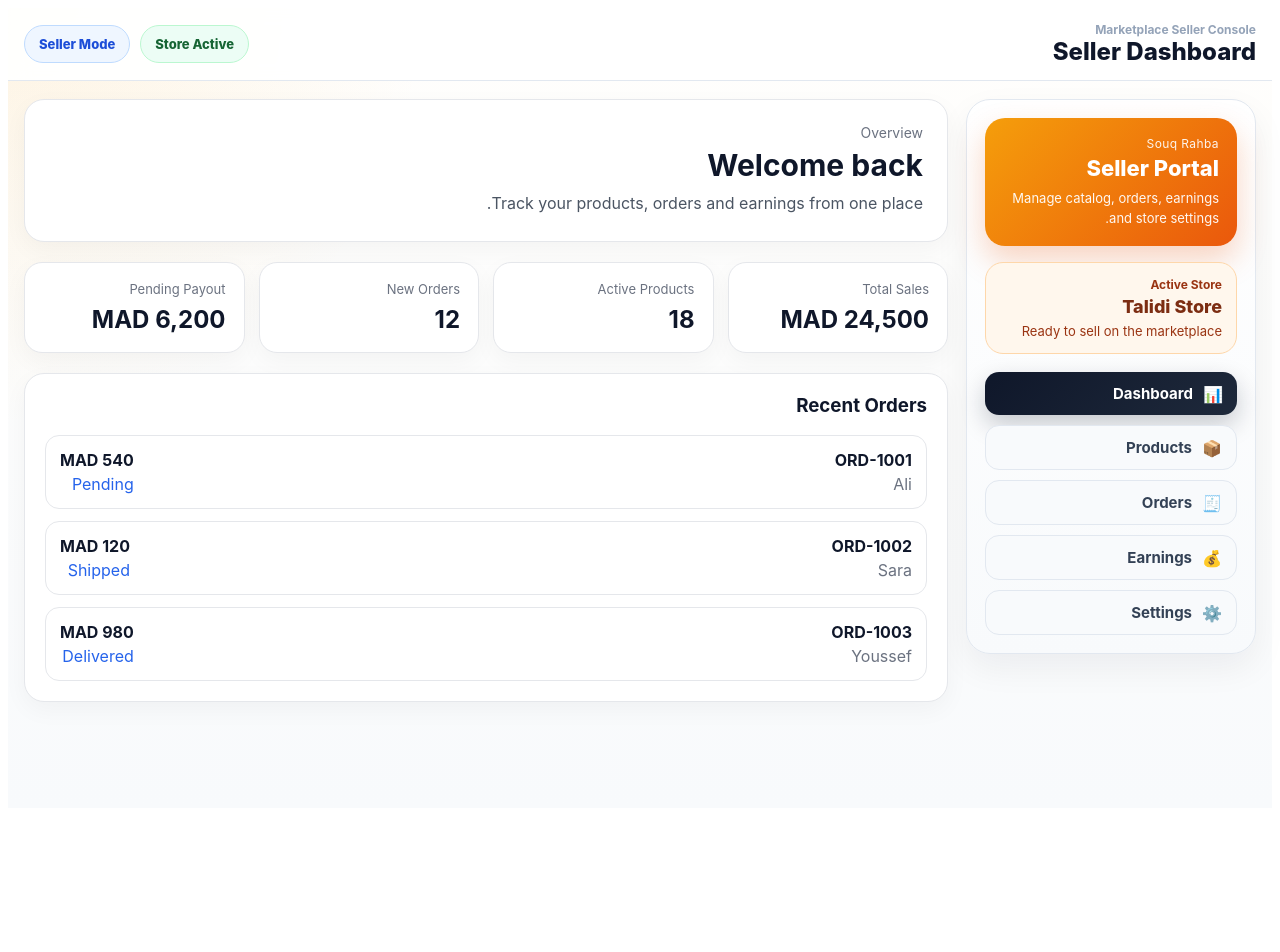
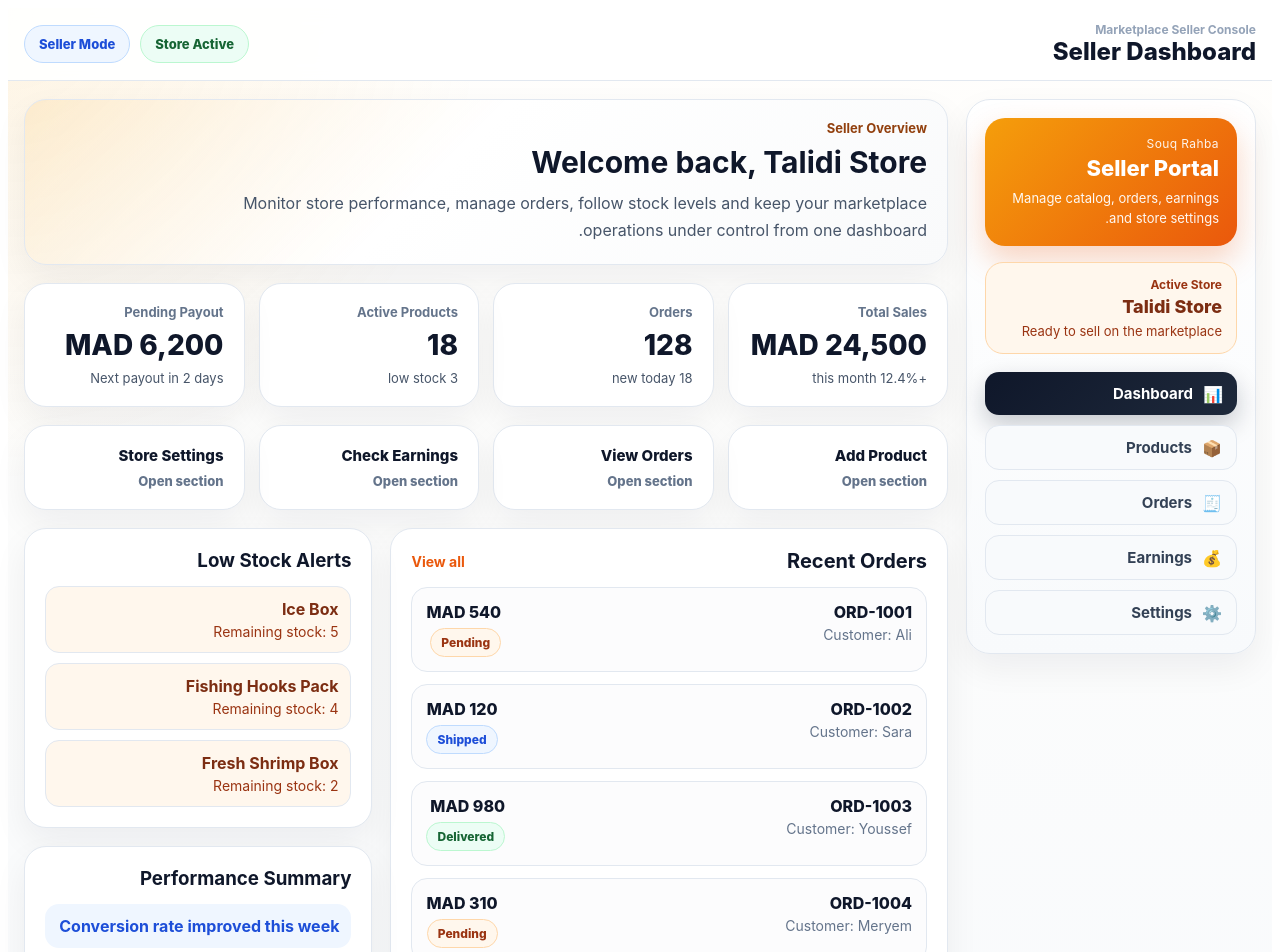
Before and after one commit to ori00fit-tech/souq-rahba-platform, a React (Vite) app in the folder apps/seller-portal/: page / in a window 1280 px wide. Shown: the top 952 px of the page. Before the commit the page ends 816 px from the top, so only its background shows below. Built offline with nearby package versions, Linux system fonts and the light colour scheme.

Commit message:
Upgrade seller dashboard to marketplace-style layout

```diff
--- a/apps/seller-portal/src/pages/DashboardPage.jsx
+++ b/apps/seller-portal/src/pages/DashboardPage.jsx
@@ -1,33 +1,131 @@
+import { Link } from "react-router-dom";
+
 const stats = [
-  { label: "Total Sales", value: "24,500 MAD" },
-  { label: "Active Products", value: "18" },
-  { label: "New Orders", value: "12" },
-  { label: "Pending Payout", value: "6,200 MAD" }
+  {
+    title: "Total Sales",
+    value: "24,500 MAD",
+    note: "+12.4% this month"
+  },
+  {
+    title: "Orders",
+    value: "128",
+    note: "18 new today"
+  },
+  {
+    title: "Active Products",
+    value: "18",
+    note: "3 low stock"
+  },
+  {
+    title: "Pending Payout",
+    value: "6,200 MAD",
+    note: "Next payout in 2 days"
+  }
 ];
 
 const recentOrders = [
   { id: "ORD-1001", customer: "Ali", total: "540 MAD", status: "Pending" },
   { id: "ORD-1002", customer: "Sara", total: "120 MAD", status: "Shipped" },
-  { id: "ORD-1003", customer: "Youssef", total: "980 MAD", status: "Delivered" }
+  { id: "ORD-1003", customer: "Youssef", total: "980 MAD", status: "Delivered" },
+  { id: "ORD-1004", customer: "Meryem", total: "310 MAD", status: "Pending" }
 ];
+
+const lowStockProducts = [
+  { name: "Ice Box", stock: 5 },
+  { name: "Fishing Hooks Pack", stock: 4 },
+  { name: "Fresh Shrimp Box", stock: 2 }
+];
+
+const quickActions = [
+  { label: "Add Product", to: "/products" },
+  { label: "View Orders", to: "/orders" },
+  { label: "Check Earnings", to: "/earnings" },
+  { label: "Store Settings", to: "/settings" }
+];
+
+function cardStyle() {
+  return {
+    background: "#ffffff",
+    border: "1px solid #e2e8f0",
+    borderRadius: "22px",
+    padding: "20px",
+    boxShadow: "0 14px 34px rgba(15, 23, 42, 0.06)"
+  };
+}
+
+function getStatusStyle(status) {
+  if (status === "Delivered") {
+    return {
+      background: "#ecfdf5",
+      color: "#166534",
+      border: "1px solid #bbf7d0"
+    };
+  }
+
+  if (status === "Shipped") {
+    return {
+      background: "#eff6ff",
+      color: "#1d4ed8",
+      border: "1px solid #bfdbfe"
+    };
+  }
+
+  return {
+    background: "#fff7ed",
+    color: "#9a3412",
+    border: "1px solid #fed7aa"
+  };
+}
 
 export default function DashboardPage() {
   return (
-    <div style={{ display: "grid", gap: "20px" }}>
+    <div style={{ display: "grid", gap: "18px" }}>
       <section
         style={{
-          background: "#ffffff",
-          border: "1px solid #e5e7eb",
-          borderRadius: "20px",
-          padding: "24px",
-          boxShadow: "0 8px 24px rgba(0,0,0,0.04)"
+          ...cardStyle(),
+          background:
+            "linear-gradient(135deg, rgba(245,158,11,0.12) 0%, rgba(255,255,255,1) 45%, rgba(249,250,251,1) 100%)"
         }}
       >
-        <div style={{ fontSize: "14px", color: "#6b7280" }}>Overview</div>
-        <h2 style={{ margin: "6px 0 8px", fontSize: "30px" }}>Welcome back</h2>
-        <p style={{ margin: 0, color: "#4b5563", lineHeight: 1.6 }}>
-          Track your products, orders and earnings from one place.
+        <div style={{ fontSize: "13px", fontWeight: 700, color: "#92400e" }}>
+          Seller Overview
+        </div>
+        <h2 style={{ margin: "8px 0 10px", fontSize: "30px", color: "#0f172a" }}>
+          Welcome back, Talidi Store
+        </h2>
+        <p style={{ margin: 0, color: "#475569", lineHeight: 1.7, maxWidth: "720px" }}>
+          Monitor store performance, manage orders, follow stock levels and keep your
+          marketplace operations under control from one dashboard.
         </p>
+      </section>
+
+      <section
+        style={{
+          display: "grid",
+          gridTemplateColumns: "repeat(auto-fit, minmax(200px, 1fr))",
+          gap: "14px"
+        }}
+      >
+        {stats.map((item) => (
+          <div key={item.title} style={cardStyle()}>
+            <div style={{ fontSize: "13px", color: "#64748b", fontWeight: 700 }}>
+              {item.title}
+            </div>
+            <div
+              style={{
+                fontSize: "28px",
+                fontWeight: 800,
+                color: "#0f172a",
+                marginTop: "8px"
+              }}
+            >
+              {item.value}
+            </div>
+            <div style={{ marginTop: "8px", fontSize: "13px", color: "#475569" }}>
+              {item.note}
+            </div>
+          </div>
+        ))}
       </section>
 
       <section
@@ -37,59 +135,166 @@ export default function DashboardPage() {
           gap: "14px"
         }}
       >
-        {stats.map((item) => (
-          <div
-            key={item.label}
+        {quickActions.map((action) => (
+          <Link
+            key={action.label}
+            to={action.to}
             style={{
-              background: "#ffffff",
-              border: "1px solid #e5e7eb",
-              borderRadius: "18px",
-              padding: "18px",
-              boxShadow: "0 8px 24px rgba(0,0,0,0.04)"
+              ...cardStyle(),
+              textDecoration: "none",
+              color: "#0f172a",
+              fontWeight: 800,
+              display: "block"
             }}
           >
-            <div style={{ fontSize: "13px", color: "#6b7280" }}>{item.label}</div>
-            <div style={{ fontSize: "24px", fontWeight: "700", marginTop: "8px" }}>
-              {item.value}
+            <div style={{ fontSize: "15px" }}>{action.label}</div>
+            <div style={{ marginTop: "8px", fontSize: "13px", color: "#64748b" }}>
+              Open section
             </div>
-          </div>
+          </Link>
         ))}
       </section>
 
       <section
         style={{
-          background: "#ffffff",
-          border: "1px solid #e5e7eb",
-          borderRadius: "20px",
-          padding: "20px",
-          boxShadow: "0 8px 24px rgba(0,0,0,0.04)"
+          display: "grid",
+          gridTemplateColumns: "minmax(0, 1.6fr) minmax(0, 1fr)",
+          gap: "18px"
         }}
       >
-        <h3 style={{ marginTop: 0 }}>Recent Orders</h3>
+        <div style={cardStyle()}>
+          <div
+            style={{
+              display: "flex",
+              justifyContent: "space-between",
+              gap: "12px",
+              alignItems: "center",
+              marginBottom: "14px",
+              flexWrap: "wrap"
+            }}
+          >
+            <h3 style={{ margin: 0, fontSize: "20px", color: "#0f172a" }}>Recent Orders</h3>
+            <Link
+              to="/orders"
+              style={{
+                textDecoration: "none",
+                color: "#ea580c",
+                fontWeight: 700,
+                fontSize: "14px"
+              }}
+            >
+              View all
+            </Link>
+          </div>
+
           <div style={{ display: "grid", gap: "12px" }}>
             {recentOrders.map((order) => (
               <div
                 key={order.id}
                 style={{
-                border: "1px solid #e5e7eb",
-                borderRadius: "14px",
+                  border: "1px solid #e2e8f0",
+                  borderRadius: "16px",
                   padding: "14px",
                   display: "flex",
                   justifyContent: "space-between",
                   gap: "12px",
-                flexWrap: "wrap"
+                  flexWrap: "wrap",
+                  background: "#fcfcfd"
                 }}
               >
                 <div>
-                <div style={{ fontWeight: "700" }}>{order.id}</div>
-                <div style={{ color: "#6b7280", marginTop: "4px" }}>{order.customer}</div>
+                  <div style={{ fontWeight: 800, color: "#0f172a" }}>{order.id}</div>
+                  <div style={{ color: "#64748b", marginTop: "4px", fontSize: "14px" }}>
+                    Customer: {order.customer}
                   </div>
+                </div>
+
                 <div style={{ textAlign: "right" }}>
-                <div style={{ fontWeight: "700" }}>{order.total}</div>
-                <div style={{ color: "#2563eb", marginTop: "4px" }}>{order.status}</div>
+                  <div style={{ fontWeight: 800, color: "#0f172a" }}>{order.total}</div>
+                  <div
+                    style={{
+                      display: "inline-block",
+                      marginTop: "6px",
+                      padding: "6px 10px",
+                      borderRadius: "999px",
+                      fontSize: "12px",
+                      fontWeight: 800,
+                      ...getStatusStyle(order.status)
+                    }}
+                  >
+                    {order.status}
+                  </div>
                 </div>
               </div>
             ))}
+          </div>
+        </div>
+
+        <div style={{ display: "grid", gap: "18px" }}>
+          <div style={cardStyle()}>
+            <h3 style={{ marginTop: 0, marginBottom: "14px", color: "#0f172a" }}>
+              Low Stock Alerts
+            </h3>
+            <div style={{ display: "grid", gap: "10px" }}>
+              {lowStockProducts.map((product) => (
+                <div
+                  key={product.name}
+                  style={{
+                    border: "1px solid #e2e8f0",
+                    borderRadius: "14px",
+                    padding: "12px",
+                    background: "#fff7ed"
+                  }}
+                >
+                  <div style={{ fontWeight: 700, color: "#7c2d12" }}>{product.name}</div>
+                  <div style={{ marginTop: "4px", color: "#9a3412", fontSize: "14px" }}>
+                    Remaining stock: {product.stock}
+                  </div>
+                </div>
+              ))}
+            </div>
+          </div>
+
+          <div style={cardStyle()}>
+            <h3 style={{ marginTop: 0, marginBottom: "14px", color: "#0f172a" }}>
+              Performance Summary
+            </h3>
+            <div style={{ display: "grid", gap: "12px" }}>
+              <div
+                style={{
+                  padding: "12px",
+                  borderRadius: "14px",
+                  background: "#eff6ff",
+                  color: "#1d4ed8",
+                  fontWeight: 700
+                }}
+              >
+                Conversion rate improved this week
+              </div>
+              <div
+                style={{
+                  padding: "12px",
+                  borderRadius: "14px",
+                  background: "#ecfdf5",
+                  color: "#166534",
+                  fontWeight: 700
+                }}
+              >
+                Most orders came from featured products
+              </div>
+              <div
+                style={{
+                  padding: "12px",
+                  borderRadius: "14px",
+                  background: "#fff7ed",
+                  color: "#9a3412",
+                  fontWeight: 700
+                }}
+              >
+                Restock 3 items before weekend demand
+              </div>
+            </div>
+          </div>
         </div>
       </section>
     </div>
```
Lines whose indentation alone changed are shown as unchanged.
